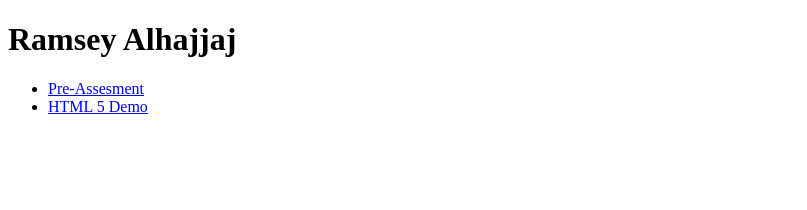
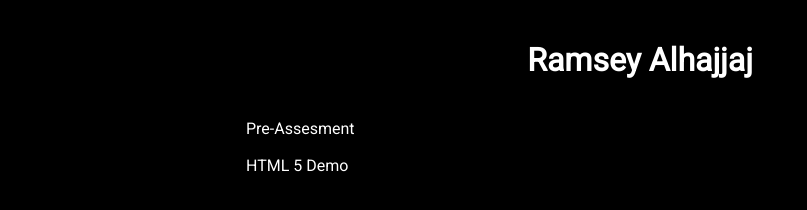
Before and after one commit to RamseyAlh/ifsc-3342, a plain HTML site: page index.html in a window 1280 px wide. Shown: the whole page, without its empty margins (0-807 px from the left). Drawn offline with Linux system fonts and the light colour scheme.

Commit message:
homepage

```diff
--- /dev/null
+++ b/assets/css/style.css
@@ -0,0 +1,88 @@
+
+/* ---Stylesheet for CSS Demo--- */
+/* Color Pallete
+#FFAD42
+#E8843C
+#FF7E4F
+#E8503C
+#FF4252 */
+/* ---------------Box Sizing----------------- */
+
+html {
+    box-sizing: border-box;
+  }
+  *,
+  *:before,
+  *:after {
+    box-sizing: inherit;
+  }
+
+/*utility Classes*/
+
+.container{
+    width:70vw;
+    margin:40px auto;
+  }
+
+
+/* Global Styles*/
+body{
+    padding: 10px;
+  background-color: #000;
+    font-family: 'Roboto', sans-serif;
+    margin:0;
+}
+
+
+h1 {
+  color:#ffffff;
+  text-decoration: none;
+  text-align: center;
+  padding-bottom: 10px;
+  padding-top: 10px;
+}
+
+
+nav{
+  width: 80vw;
+  margin: 0 auto;
+  padding-bottom: 10;
+  max-width: 900px;
+}
+
+ nav ul li{
+  list-style-type: none;
+}
+nav ul li a{
+  color:#ffffff;
+  text-decoration: none;
+  padding: 8px 16px;
+  padding-bottom: 10px;
+  border-radius: 20px;
+  display: inline-block;
+}
+ p{
+   color: #ffffff;
+   display: flex;
+   padding: 0;
+   flex-direction: row;
+   justify-content: space-between;
+  padding-bottom: 2.8rem;
+  width:70vw;
+  margin:40px auto;
+ }
+
+
+
+@media screen and (max-width: 600px) {
+  header.primary nav ul {
+    flex-direction: column;
+  }
+  header.primary nav a {
+    display: block;
+  }
+
+  header.primary nav li {
+    margin-bottom: 10px;
+  }
+}
--- a/index.html
+++ b/index.html
@@ -5,6 +5,10 @@
     <meta http-equiv="X-UA-Compatible" content="IE=edge">
     <meta name="viewport" content="width=device-width, initial-scale=1.0">
     <title>Ramsey Alhajjaj</title>
+    <link rel="preconnect" href="https://fonts.googleapis.com">
+  <link rel="preconnect" href="https://fonts.gstatic.com" crossorigin>
+  <link href="https://fonts.googleapis.com/css2?family=Roboto&display=swap" rel="stylesheet">
+  <link href="assets/css/style.css" rel="stylesheet">
 </head>
 <body>
     <h1>Ramsey Alhajjaj</h1>
```
